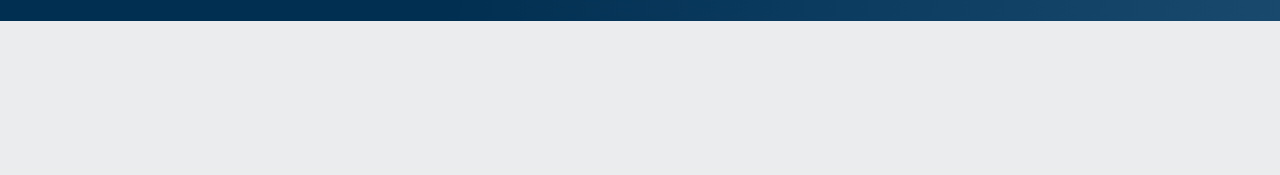
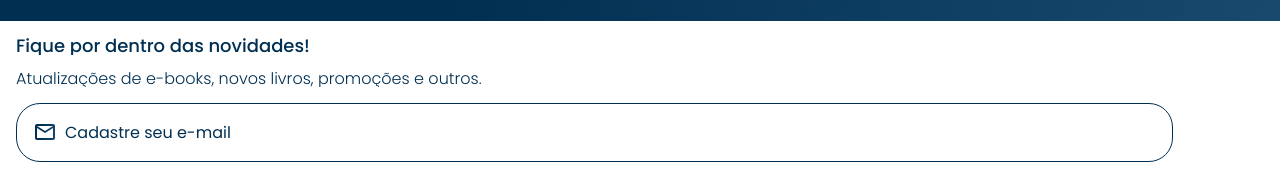
Before and after one commit to Arydiane/projeto-alurabooks, a plain HTML site: page index.html in a window 1280 px wide. Shown: the part 2333-2508 px from the top of the page. Before the commit the page ends 2354 px from the top, so only its background shows below. Drawn offline with nearby package versions, Linux system fonts and the light colour scheme.

Commit message:
adicionei a seção contato

```diff
--- a/index.html
+++ b/index.html
@@ -174,7 +174,13 @@
             </li>
         </ul>
     </section>
-
+    <section class="contato">
+        <h2 class="contato__titulo">
+            Fique por dentro das novidades!
+        </h2>
+        <p class="contato__texto">Atualizações de e-books, novos livros, promoções e outros.</p>
+        <input type="email" placeholder="Cadastre seu e-mail" class="contato__email">
+    </section>
 
     <script src="https://cdn.jsdelivr.net/npm/swiper@8/swiper-bundle.min.js"></script>
     <script>
--- a/style.css
+++ b/style.css
@@ -2,6 +2,7 @@
 @import url(styles/banner.css);
 @import url(styles/carrossel.css);
 @import url(styles/topicos.css);
+@import url(styles/contato.css);
 
 :root {
     --cor-fundo: #EBECEE;
--- /dev/null
+++ b/styles/contato.css
@@ -0,0 +1,37 @@
+.contato {
+    background-color: var(--branco);
+    padding: 1em;
+}
+
+.contato__titulo,
+.contato__texto {
+    background: var(--azul-degrade);
+    -webkit-background-clip: text;
+    -webkit-text-fill-color: transparent;
+    background-clip: text;
+}
+
+.contato__titulo {
+    font-size: 18px;
+    font-weight: 500;
+}
+
+.contato__texto {
+    font-weight: 300;
+    margin: 1em 0;
+}
+
+.contato__email {
+    padding: 1em;
+    border: 1px solid var(--azul);
+    border-radius: 24px;
+    width: 90%;
+    color: var(--azul);
+}
+
+.contato__email::placeholder {
+    font-family: var(--fonte-principal);
+    color: var(--azul);
+    background: url(../img/Email.svg) no-repeat;
+    padding-left: 2em;
+}
```
Also changed, not shown: img/Email.svg (added).
